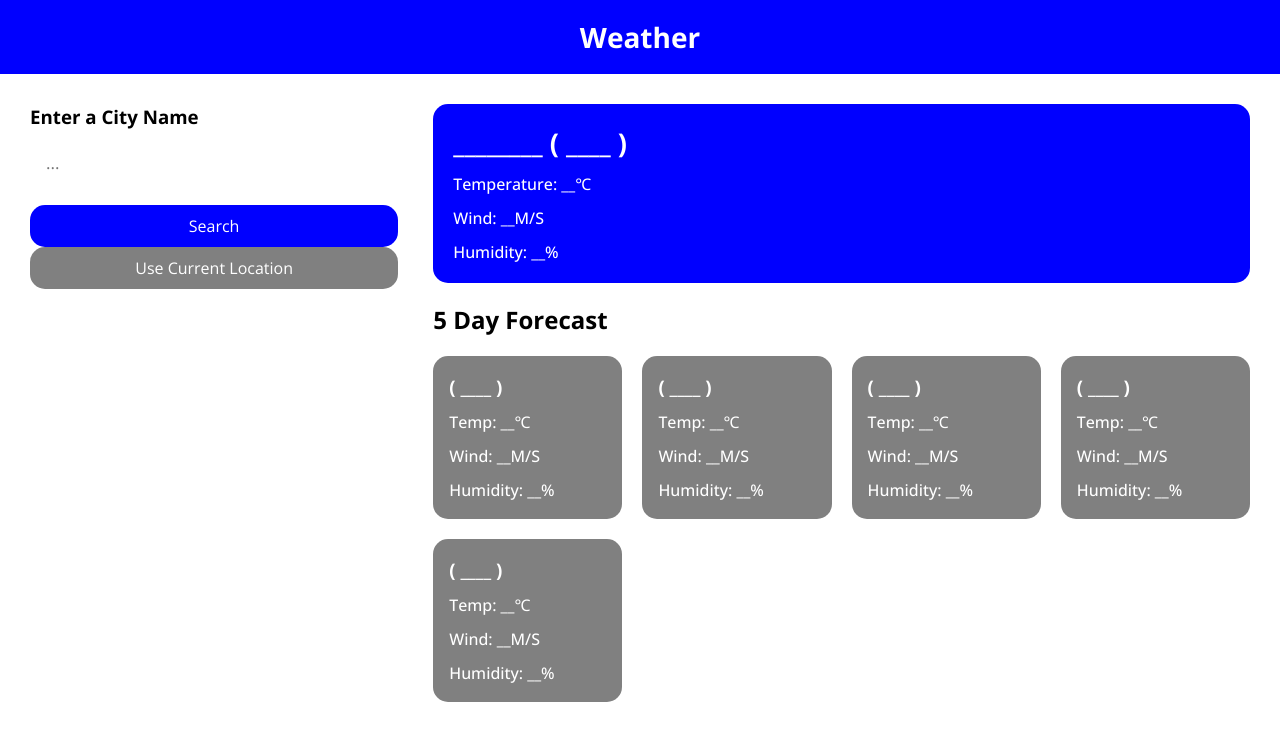
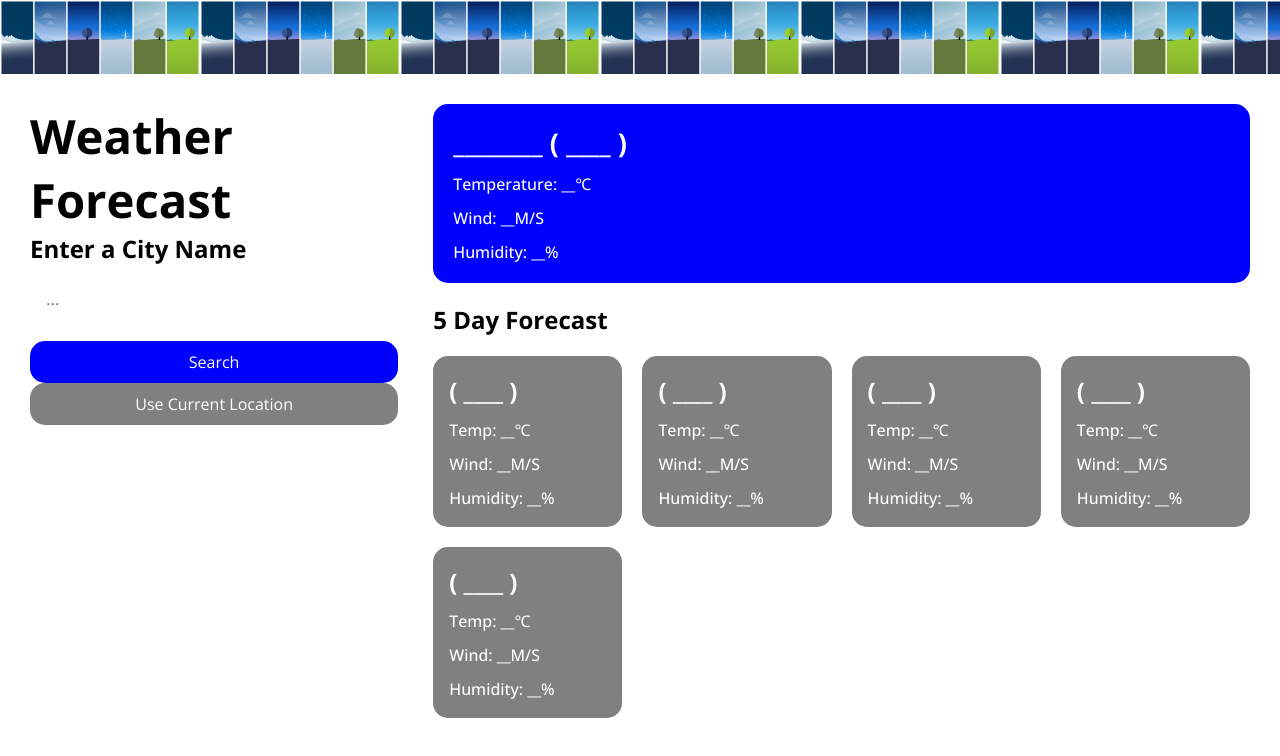
Before and after one commit to OlaruAndreiClaudiu/JavaScript-Weather-Forecast, a plain HTML site: page weather.html in a window 1280 px wide. Drawn offline with nearby package versions, Linux system fonts and the light colour scheme.

Commit message:
Commit 8

```diff
--- a/assets/css/weather.css
+++ b/assets/css/weather.css
@@ -9,11 +9,17 @@ body {
     background: white;
 }
 h1 {
-    color: white;
+    color: transparent;
     padding: 18px 0;
     text-align: center;
     font-size: 1.75rem;
     background: blue;
+}
+h3 {
+    font-size: 1.5rem;
+}
+h5 {
+    font-size: 2.95rem;
 }
 .container {
     display: flex;
--- a/weather.html
+++ b/weather.html
@@ -7,9 +7,16 @@
         <link rel="stylesheet" href="./assets/css/weather.css">
     </head>
     <body>
-        <h1>Weather</h1>
+        <h1>.</h1>
+        <style>
+            h1 {
+                background: url(./assets/img/weather\ background.jpg);
+                background-size: 200px;
+            }
+        </style>
         <div class="container">
             <div class="weather-input">
+                <h5>Weather Forecast</h5>
                 <h3>Enter a City Name</h3>
                 <input class="city-input" type="text" placeholder="...">
                 <button class="search-btn">Search</button>
```
Also changed, not shown: assets/img/weather background.jpg (added).
